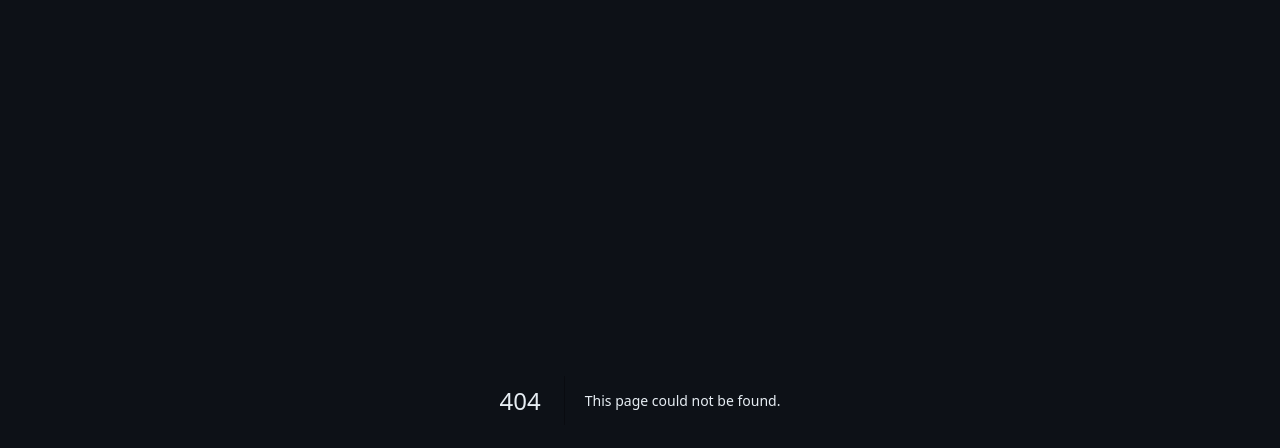
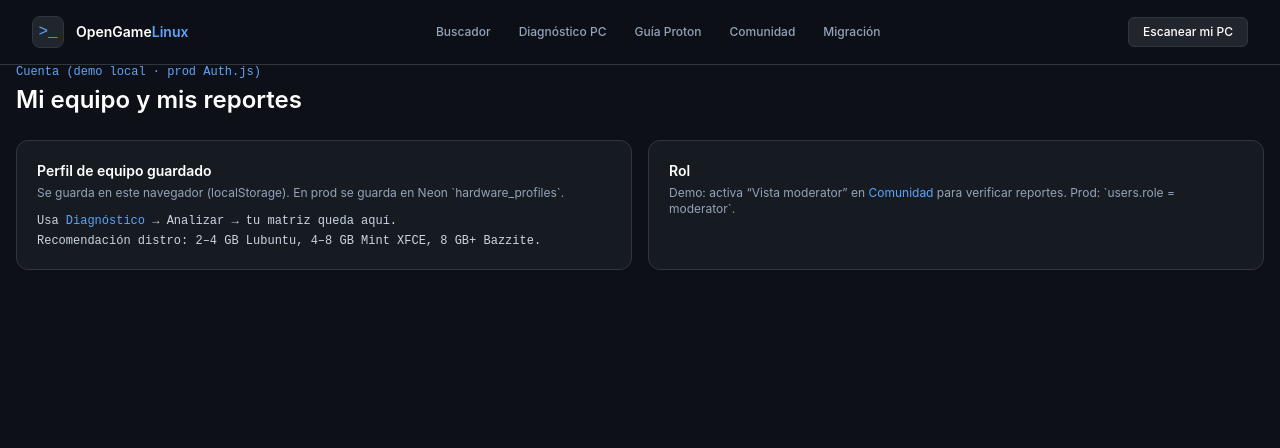
Before and after one commit to SePuLvEdA22/opengame-linux, a Next.js app: page /cuenta in a window 1280 px wide. Before the commit this address had no page. Shown: the top 448 px of the page. Built offline with nearby package versions, Linux system fonts and the light colour scheme.

Commit message:
README pendientes + web ampliada: ficha soluciones, diag->guia, comunidad moderator UI, cuenta

```diff
--- /dev/null
+++ b/src/app/cuenta/page.tsx
@@ -0,0 +1,29 @@
+import { SiteHeader } from "@/components/ui";
+
+export const metadata = { title: "Mi cuenta — OpenGame Linux" };
+
+export default function CuentaPage() {
+  return (
+    <>
+      <SiteHeader active="cuenta" />
+      <main id="contenido" className="pt-16 max-w-7xl mx-auto px-4 py-8">
+        <p className="font-mono text-xs text-primary">Cuenta (demo local · prod Auth.js)</p>
+        <h1 className="text-2xl font-semibold text-white mt-1">Mi equipo y mis reportes</h1>
+        <div className="grid grid-cols-1 md:grid-cols-2 gap-4 mt-6">
+          <div className="steel-card rounded-xl p-5">
+            <h2 className="font-semibold text-white text-sm">Perfil de equipo guardado</h2>
+            <p className="text-xs text-slate-400 mt-1">Se guarda en este navegador (localStorage). En prod se guarda en Neon `hardware_profiles`.</p>
+            <ul className="text-xs font-mono text-slate-300 mt-3 space-y-1">
+              <li>Usa <a href="/diagnostico" className="text-primary">Diagnóstico</a> → Analizar → tu matriz queda aquí.</li>
+              <li>Recomendación distro: 2–4 GB Lubuntu, 4–8 GB Mint XFCE, 8 GB+ Bazzite.</li>
+            </ul>
+          </div>
+          <div className="steel-card rounded-xl p-5">
+            <h2 className="font-semibold text-white text-sm">Rol</h2>
+            <p className="text-xs text-slate-400 mt-1">Demo: activa “Vista moderator” en <a href="/comunidad" className="text-primary">Comunidad</a> para verificar reportes. Prod: `users.role = moderator`.</p>
+          </div>
+        </div>
+      </main>
+    </>
+  );
+}
--- a/src/app/juegos/[id]/page.tsx
+++ b/src/app/juegos/[id]/page.tsx
@@ -1,7 +1,9 @@
 import { notFound } from "next/navigation";
+import Link from "next/link";
 import { SiteHeader, StatusBadge } from "@/components/ui";
 import { CopyButton } from "@/components/copy-button";
 import { getGameById } from "@/lib/search";
+import { verifiedSolutions } from "@/lib/reports";
 
 export const revalidate = 3600;
 
@@ -9,6 +11,7 @@ export default async function Ficha({ params }: { params: Promise<{ id: string }
   const { id } = await params;
   const game = getGameById(Number(id));
   if (!game) notFound();
+  const sols = verifiedSolutions(game.id);
   return (
     <>
       <SiteHeader active="buscador" />
@@ -38,8 +41,10 @@ export default async function Ficha({ params }: { params: Promise<{ id: string }
               <li>Ajustes in-game: DirectX 11, MSAA OFF, FXAA ON (equipos 4–8 GB).</li>
             </ol>
             {game.envVars && (
-              <div className="mt-3">
+              <div className="mt-3 flex flex-wrap gap-2">
                 <CopyButton text={game.envVars} />
+                <Link href={`/guia?gameId=${game.id}`} className="px-3 py-1.5 rounded bg-primary text-[#0d1117] font-semibold text-xs">Abrir guía completa</Link>
+                <Link href="/diagnostico" className="px-3 py-1.5 rounded bg-surface-container-high border border-outline text-xs">¿Mi PC lo corre?</Link>
               </div>
             )}
           </div>
@@ -53,6 +58,23 @@ export default async function Ficha({ params }: { params: Promise<{ id: string }
             </dl>
           </aside>
         </div>
+        <div className="max-w-7xl mx-auto px-4 pb-8">
+          <div className="steel-card rounded-lg p-5">
+            <h2 className="font-semibold text-white text-sm">Soluciones verificadas ({sols.length}) · Actualizado {game.fechaVerificacion}</h2>
+            {sols.length === 0 ? (
+              <p className="text-xs text-slate-400 mt-2">Aún sin soluciones verificadas. Sé el primero en <Link href="/comunidad" className="text-primary">reportar</Link>.</p>
+            ) : (
+              <ul className="mt-3 space-y-2">
+                {sols.map((s) => (
+                  <li key={s.id} className="text-xs bg-background border border-outline rounded p-3">
+                    <span className="text-emerald-400 font-mono">✓ {s.autor} · {s.gpu} · {s.fps} FPS · 👍 {s.votos}</span>
+                    <p className="text-slate-400 mt-1">“{s.texto}”</p>
+                  </li>
+                ))}
+              </ul>
+            )}
+          </div>
+        </div>
       </main>
     </>
   );
--- a/src/components/comunidad-client.tsx
+++ b/src/components/comunidad-client.tsx
@@ -8,10 +8,16 @@ export function ComunidadClient() {
   const [items, setItems] = useState(REPORTS);
   const [form, setForm] = useState({ autor: "", gpu: "", fps: "50", texto: "" });
   const [msg, setMsg] = useState("");
+  const [isMod, setIsMod] = useState(false);
 
   async function votar(id: number) {
     const r = await fetch(`/api/reports/${id}/vote`, { method: "POST" });
     if (r.ok) setItems(items.map((x) => (x.id === id ? { ...x, votos: x.votos + 1 } : x)));
+  }
+
+  async function promover(id: number) {
+    const r = await fetch(`/api/reports/${id}/promote`, { method: "PATCH", headers: { "x-role": "moderator" } });
+    if (r.ok) setItems(items.map((x) => (x.id === id ? { ...x, estado: "verificada" as const } : x)));
   }
 
   async function crear(e: React.FormEvent) {
@@ -33,13 +39,16 @@ export function ComunidadClient() {
 
   return (
     <div>
-      <div className="flex flex-wrap gap-1.5 font-mono text-xs" role="group" aria-label="Filtrar por GPU">
+      <div className="flex flex-wrap items-center gap-1.5 font-mono text-xs" role="group" aria-label="Filtrar por GPU">
         {["", "750", "1050", "rx", "intel"].map((f) => (
           <button key={f} onClick={() => setFilter(f)}
             className={`px-2.5 py-1 rounded border ${filter === f ? "bg-surface-container-high text-white border-primary" : "bg-surface-container text-slate-400 border-outline"}`}>
             {f || "Todas las GPUs"}
           </button>
         ))}
+        <label className="ml-auto flex items-center gap-1 text-slate-400">
+          <input type="checkbox" checked={isMod} onChange={(e) => setIsMod(e.target.checked)} className="accent-[#58a6ff]" /> Vista moderator (demo)
+        </label>
       </div>
       <div className="grid grid-cols-1 md:grid-cols-2 gap-4 mt-4">
         {shown.map((r) => {
@@ -56,9 +65,16 @@ export function ComunidadClient() {
               <p className="text-xs text-slate-400 bg-background border border-outline rounded p-3 mt-2">“{r.texto}”</p>
               <div className="flex justify-between items-center mt-3 font-mono text-[11px] text-slate-500">
                 <span>{r.fecha}</span>
-                <button onClick={() => votar(r.id)} className="px-2.5 py-1 rounded bg-surface-container-high border border-outline" aria-label={`Marcar útil reporte de ${r.autor}`}>
-                  👍 Útil ({r.votos})
-                </button>
+                <span className="flex gap-1">
+                  <button onClick={() => votar(r.id)} className="px-2.5 py-1 rounded bg-surface-container-high border border-outline" aria-label={`Marcar útil reporte de ${r.autor}`}>
+                    👍 Útil ({r.votos})
+                  </button>
+                  {isMod && r.estado !== "verificada" && (
+                    <button onClick={() => promover(r.id)} className="px-2.5 py-1 rounded bg-emerald-950/50 text-emerald-400 border border-emerald-800/40">
+                      Verificar
+                    </button>
+                  )}
+                </span>
               </div>
             </article>
           );
--- a/src/components/diagnostico-client.tsx
+++ b/src/components/diagnostico-client.tsx
@@ -111,7 +111,7 @@ export function DiagnosticoClient() {
           <table className="w-full text-left text-xs min-w-[640px]">
             <caption className="text-left p-4 font-semibold text-white">Matriz de rendimiento estimado — 5 títulos auditados</caption>
             <thead><tr className="text-slate-500 font-mono">
-              <th className="p-3">Juego</th><th className="p-3">Semáforo</th><th className="p-3">FPS</th><th className="p-3">Explicación</th>
+              <th className="p-3">Juego</th><th className="p-3">Semáforo</th><th className="p-3">FPS</th><th className="p-3">Explicación</th><th className="p-3">Guía</th>
             </tr></thead>
             <tbody>
               {matriz.map((m) => (
@@ -120,10 +120,12 @@ export function DiagnosticoClient() {
                   <td className="p-3 font-mono">{m.semaforo === "verde" ? "🟢 Verde" : m.semaforo === "amarillo" ? "🟡 Amarillo" : "🔴 Rojo"}</td>
                   <td className="p-3 font-mono">{m.fps}</td>
                   <td className="p-3 text-slate-400">{m.explicacion}</td>
+                  <td className="p-3"><a href={`/guia?gameId=${m.gameId}`} className="text-primary hover:underline">Configurar →</a></td>
                 </tr>
               ))}
             </tbody>
           </table>
+          <p className="p-4 text-[11px] font-mono text-slate-500">¿Equipo justo? Mira <a href="/adopcion" className="text-primary">distros livianas recomendadas</a> (Mint XFCE 4–8 GB, Bazzite 8 GB+, Lubuntu 2–4 GB).</p>
         </div>
       )}
     </div>
```
Also changed, not shown: 1 other file (tests, documents, lock files or other folders).
